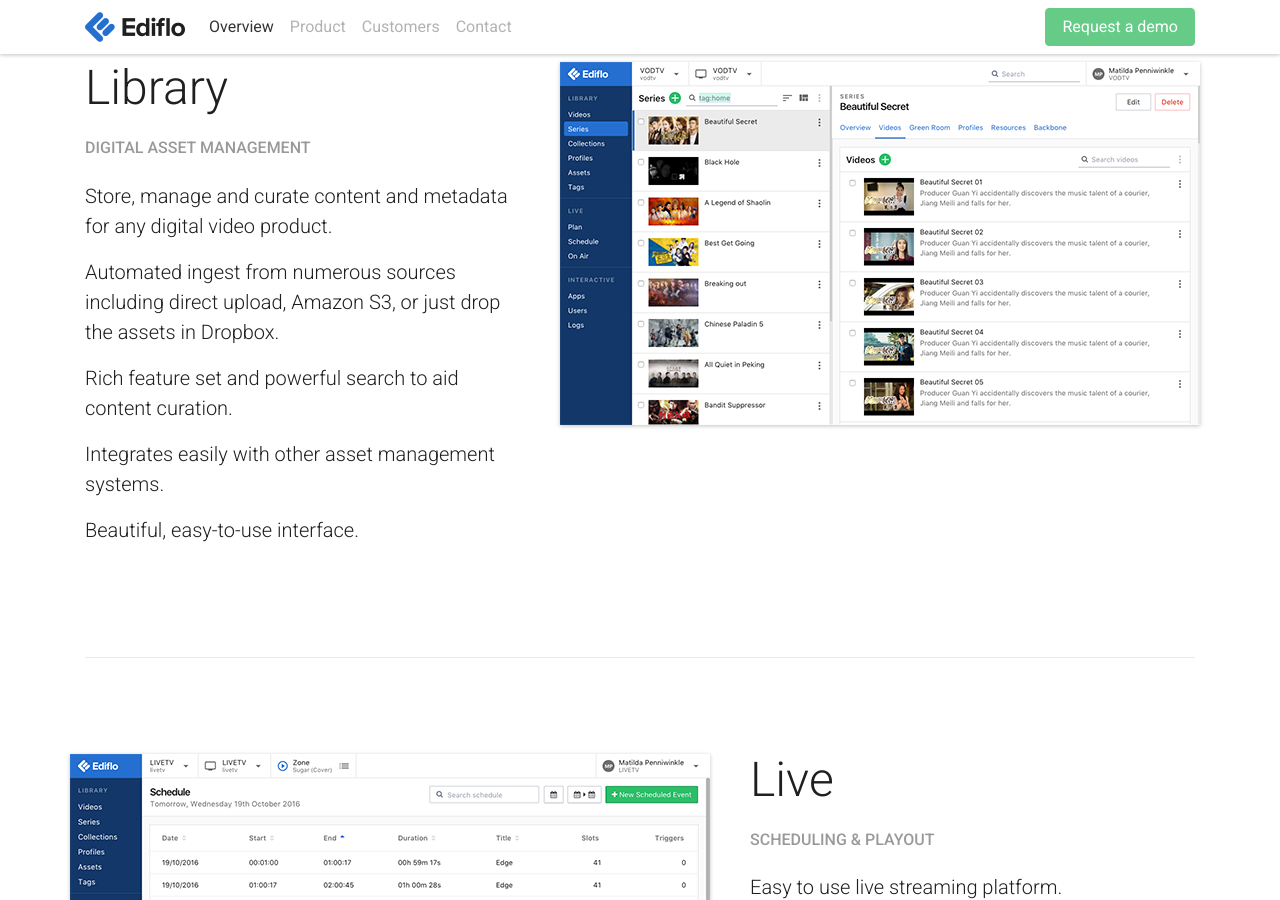
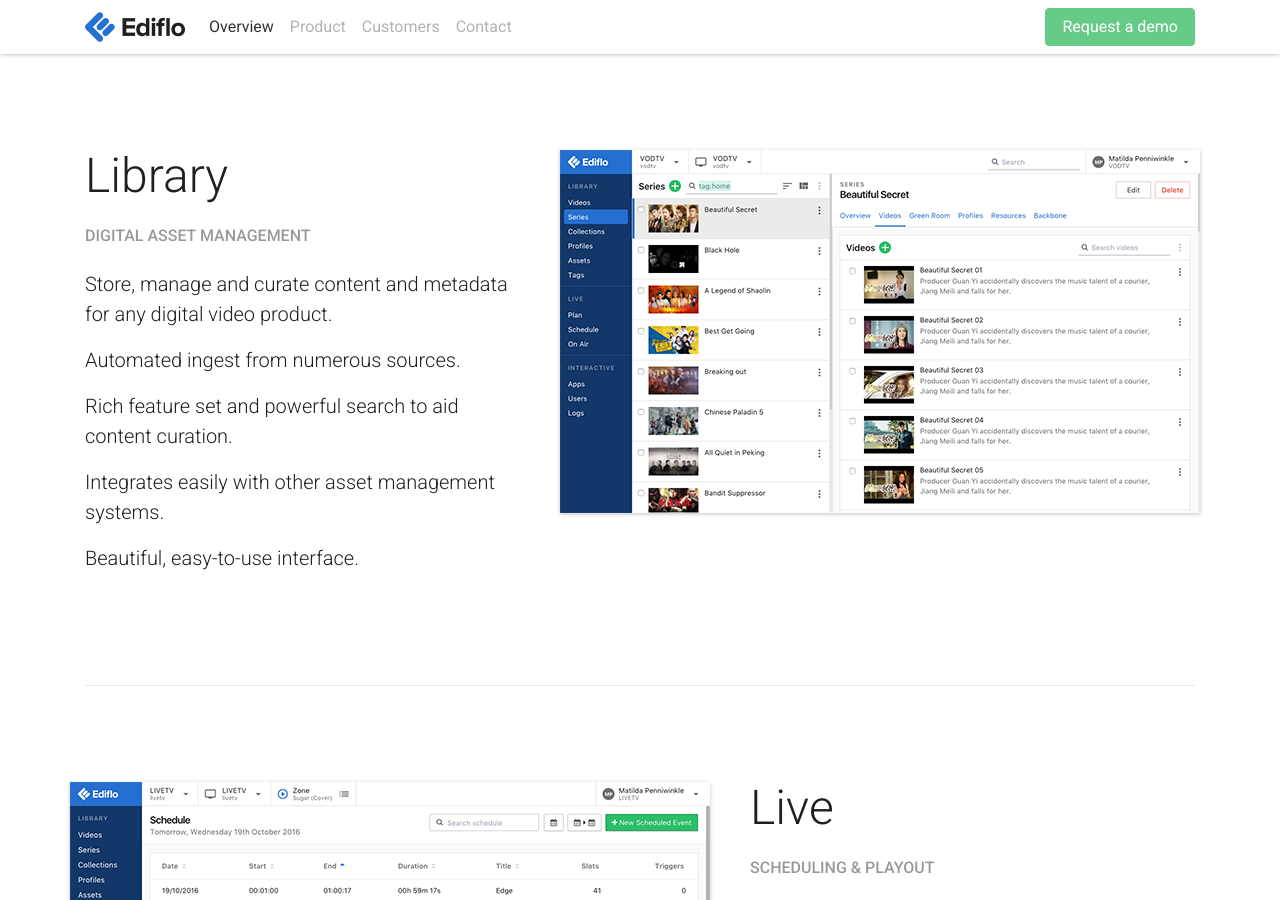
Before and after one commit to Axonista/ediflo-website, a Jekyll site: the page index.html, which Jekyll copies as it is, in a window 1280 px wide and 900 px high, scrolled down 1380 px. Built offline with Jekyll 4.4.1, drawn with Linux system fonts in a browser that asks for light colours; nearby versions of some CDN libraries.

Commit message:
Fix nav scroll bug

```diff
--- a/index.html
+++ b/index.html
@@ -52,7 +52,7 @@
 		  </div>
 		</div>
 
-		<div id="overview" class="container p-y-3">
+		<div id="overview" class="container p-t-5 p-y-3">
 			<h2 class="display-3 text-muted">What is Ediflo?</h2>
 		</div>
 
@@ -81,7 +81,7 @@
 						<li>Live storytelling dashboard</li>
 					</ul>
 				</div>
-				<div class="col-sm-12 col-md-6 col-lg-3 m-b-3">
+				<div class="col-sm-12 col-md-6 col-lg-3">
 					<h3>Interactive</h3>
 					<h6 class="text-muted m-b-1">IN-VIDEO INTERACTIVITY</h6>
 					<ul style="padding-left: 20px;">
@@ -91,7 +91,7 @@
 						<li>In-video shopping</li>
 					</ul>
 				</div>
-				<div class="col-sm-12 col-md-6 col-lg-3 m-b-3">
+				<div class="col-sm-12 col-md-6 col-lg-3">
 					<h3>Analytics</h3>
 					<h6 class="text-muted m-b-1">METRICS & INSIGHTS</h6>
 					<ul style="padding-left: 20px;">
@@ -104,7 +104,7 @@
 			</div>
 		</div>
 
-		<div id="product" class="container">
+		<div id="product" class="container p-t-5">
 			<h2 class="display-3 text-muted">Product</h2>
 		</div>
 
@@ -115,7 +115,7 @@
 					<h6 class="text-muted m-y-2">DIGITAL ASSET MANAGEMENT</h6>
 					<ul class="list-unstyled">
 						<li class="lead m-b-1">Store, manage and curate content and metadata for any digital video product.</li>
-  					<li class="lead m-b-1">Automated ingest from numerous sources including direct upload, Amazon S3, or just drop the assets in Dropbox.</li>
+  					<li class="lead m-b-1">Automated ingest from numerous sources.</li>
 						<li class="lead m-b-1">Rich feature set and powerful search to aid content curation.</li>
 						<li class="lead m-b-1">Integrates easily with other asset management systems.</li>
 						<li class="lead m-b-1">Beautiful, easy-to-use interface.</li>
@@ -176,7 +176,7 @@
 			<hr>
 		</div>
 
-		<div id="customers" class="container p-y-3">
+		<div id="customers" class="container p-y-5">
 			<h2 class="display-3 text-muted">Customers</h2>
 		</div>
 
@@ -210,7 +210,7 @@
 			</div>
 		</div>
 
-		<div id="contact" class="container p-y-3">
+		<div id="contact" class="container p-y-5">
 			<h2 class="display-3 text-muted">Contact</h2>
 		</div>
 
```
